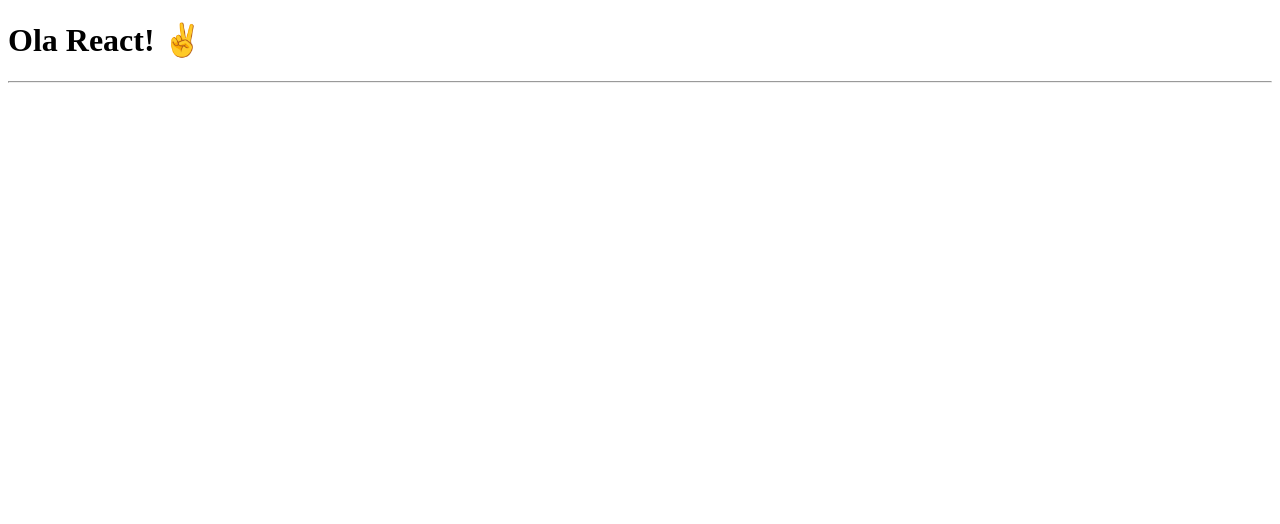
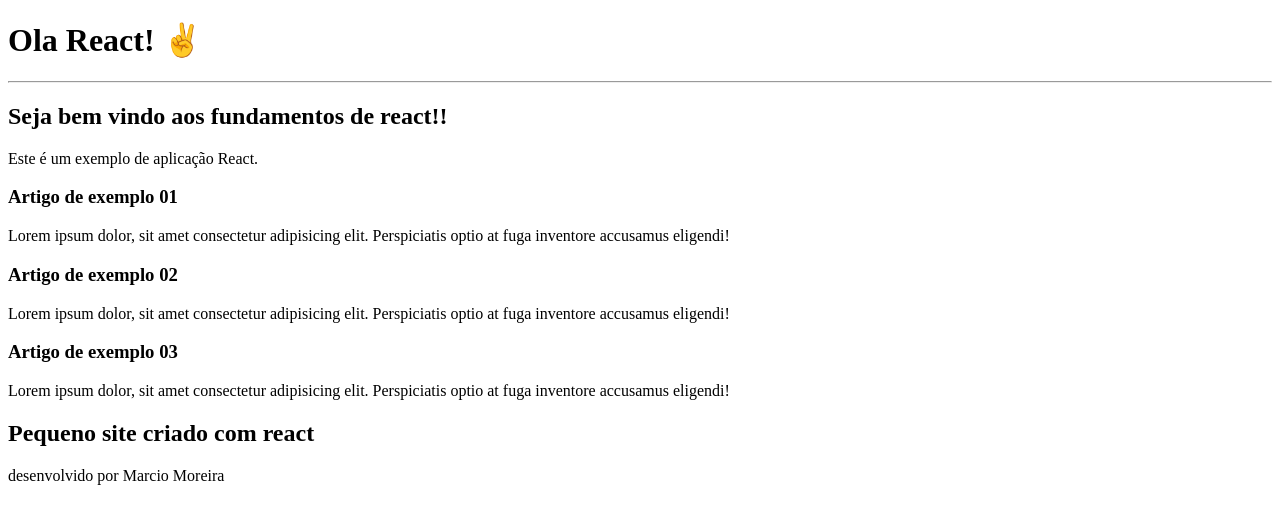
Before and after one commit to Moreira-Marcio/react-fundamentos, a React (Vite) app: page / in a window 1280 px wide. Shown: the top 524 px of the page. Built offline with nearby package versions, Linux system fonts and the light colour scheme.

Commit message:
pequeno site criado com React

```diff
--- a/src/App.tsx
+++ b/src/App.tsx
@@ -10,7 +10,39 @@
           <a href=""></a>
         </nav>
       </header>
-      <main></main>
+      {/* comentarios no meio od jsx é normal ficar entre {} */}
+      {/* ao usar outros elementos html no jsx é importante envolver tudo em  <></> (fragmento react) */}
+      <main>
+        <section>
+          <h2>Seja bem vindo aos fundamentos de react!!</h2>
+          <p>Este é um exemplo de aplicação React.</p>
+          <article>
+            <h3>Artigo de exemplo 01</h3>
+            <p>
+              Lorem ipsum dolor, sit amet consectetur adipisicing elit.
+              Perspiciatis optio at fuga inventore accusamus eligendi!
+            </p>
+          </article>
+          <article>
+            <h3>Artigo de exemplo 02</h3>
+            <p>
+              Lorem ipsum dolor, sit amet consectetur adipisicing elit.
+              Perspiciatis optio at fuga inventore accusamus eligendi!
+            </p>
+          </article>
+          <article>
+            <h3>Artigo de exemplo 03</h3>
+            <p>
+              Lorem ipsum dolor, sit amet consectetur adipisicing elit.
+              Perspiciatis optio at fuga inventore accusamus eligendi!
+            </p>
+          </article>
+        </section>
+      </main>
+      <footer>
+        <h2>Pequeno site criado com react</h2>
+        <p>desenvolvido por Marcio Moreira</p>
+      </footer>
     </>
   );
 }
```
